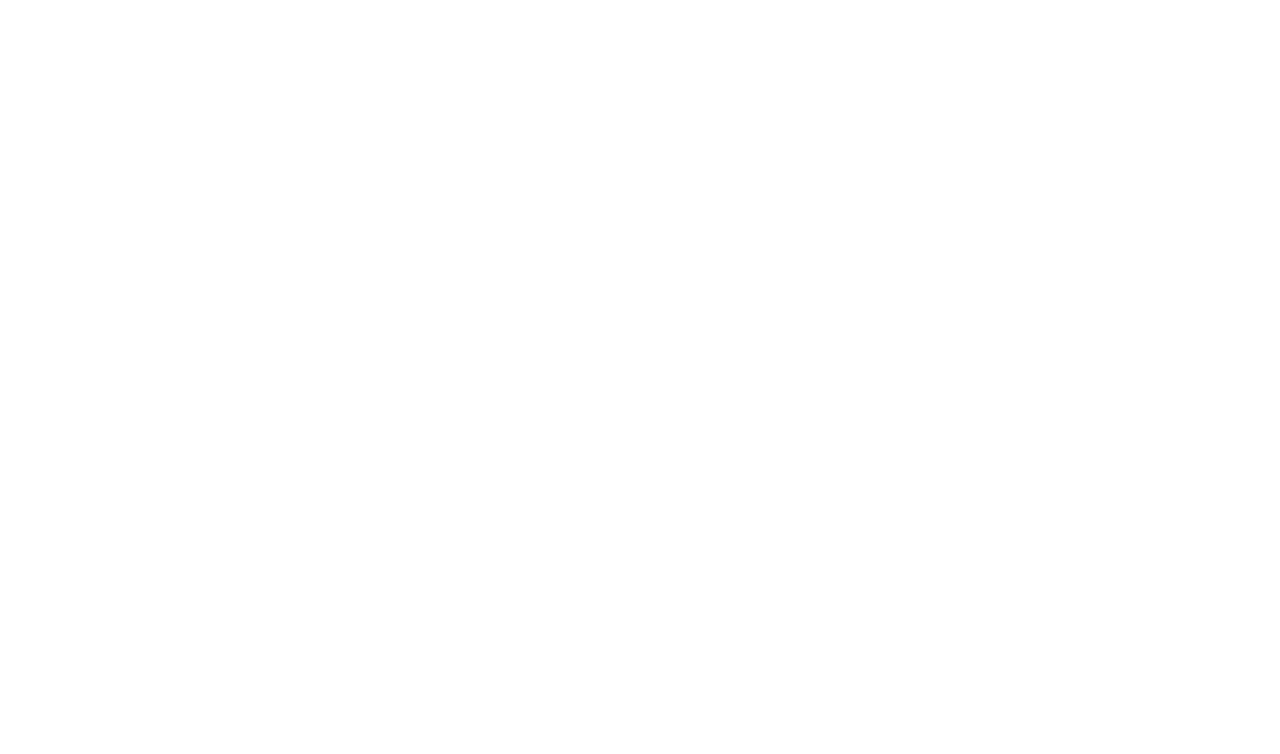
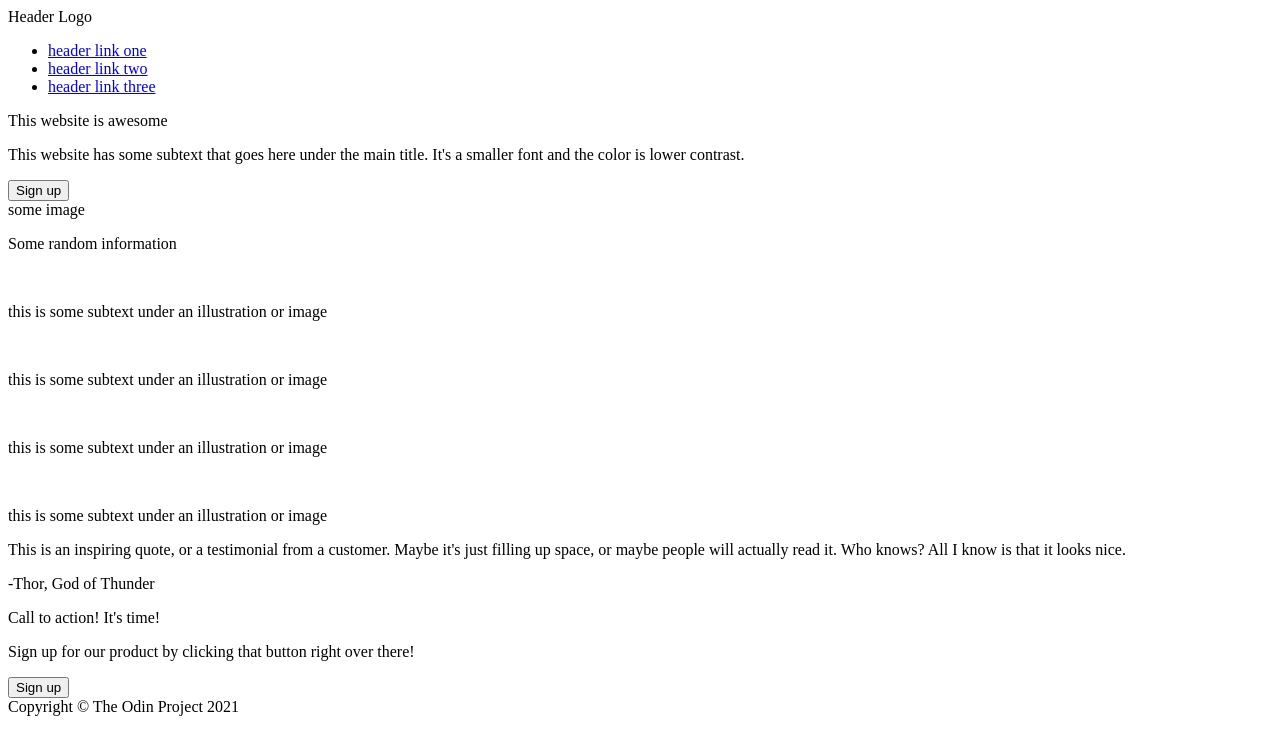
Before and after one commit to firatyedibela/landing-page, a plain HTML site: page index.html in a window 1280 px wide. Drawn offline with Linux system fonts and the light colour scheme.

Commit message:
Create HTML for all 5 sections

```diff
--- a/index.html
+++ b/index.html
@@ -7,14 +7,66 @@
     <link rel="stylesheet" href="./style.css">
   </head>
   <body>
-    <div class=header></div>
+    <div class=header>
+      <div class="header-top">
+        <div class="header-logo">Header Logo</div>
+        <div class="header-links">
+          <ul>
+            <li><a href="#">header link one</a></li>
+            <li><a href="#">header link two</a></li>
+            <li><a href="#">header link three</a></li>
+          </ul>
+        </div>
+      </div>
+      <div class="header-bottom">
+        <div class="text-section">
+          <p class="hero-main-text">This website is awesome</p>
+          <p class="hero-secondary-text">
+            This website has some subtext that goes here under the main title. It's a smaller font and the color is lower contrast.
+          </p>
+          <button class="sign-up-button">Sign up</button>
+        </div>
+        <div class="image-section">some image</div>
+      </div>
+    </div>
 
-    <div class="info"></div>
+    <div class="info">
+      <p class="info-title">Some random information</p>
+      <div class="info-card-container">
+        <div class="card">
+          <img class="card-image" src="" alt="">
+          <p class="card-text">this is some subtext under an illustration or image</p>
+        </div>
+        <div class="card">
+          <img class="card-image" src="" alt="">
+          <p class="card-text">this is some subtext under an illustration or image</p>
+        </div>
+        <div class="card">
+          <img class="card-image" src="" alt="">
+          <p class="card-text">this is some subtext under an illustration or image</p>
+        </div>
+        <div class="card">
+          <img class="card-image" src="" alt="">
+          <p class="card-text">this is some subtext under an illustration or image</p>
+        </div>
+      </div>
+    </div>
 
-    <div class="quotation"></div>
+    <div class="quotation">
+      <p class="quote">
+        This is an inspiring quote, or a testimonial from a customer. Maybe it's just filling up space, or maybe people will actually read it. Who knows? All I know is that it looks nice.
+      </p>
+      <p class="quote-owner">-Thor, God of Thunder</p>
+    </div>
 
-    <div class="call-to-action"></div>
+    <div class="call-to-action">
+      <div class="cta-text">
+        <p class="cta-primary-text">Call to action! It's time!</p>
+        <p class="cta-secondary-text">Sign up for our product by clicking that button right over there!</p>
+      </div>
+      <button class="cta-sign-up-button">Sign up</button>
+    </div>
 
-    <div class="footer"></div>
+    <div class="footer">Copyright &#169; The Odin Project 2021</div>
   </body>
 </html>
```
